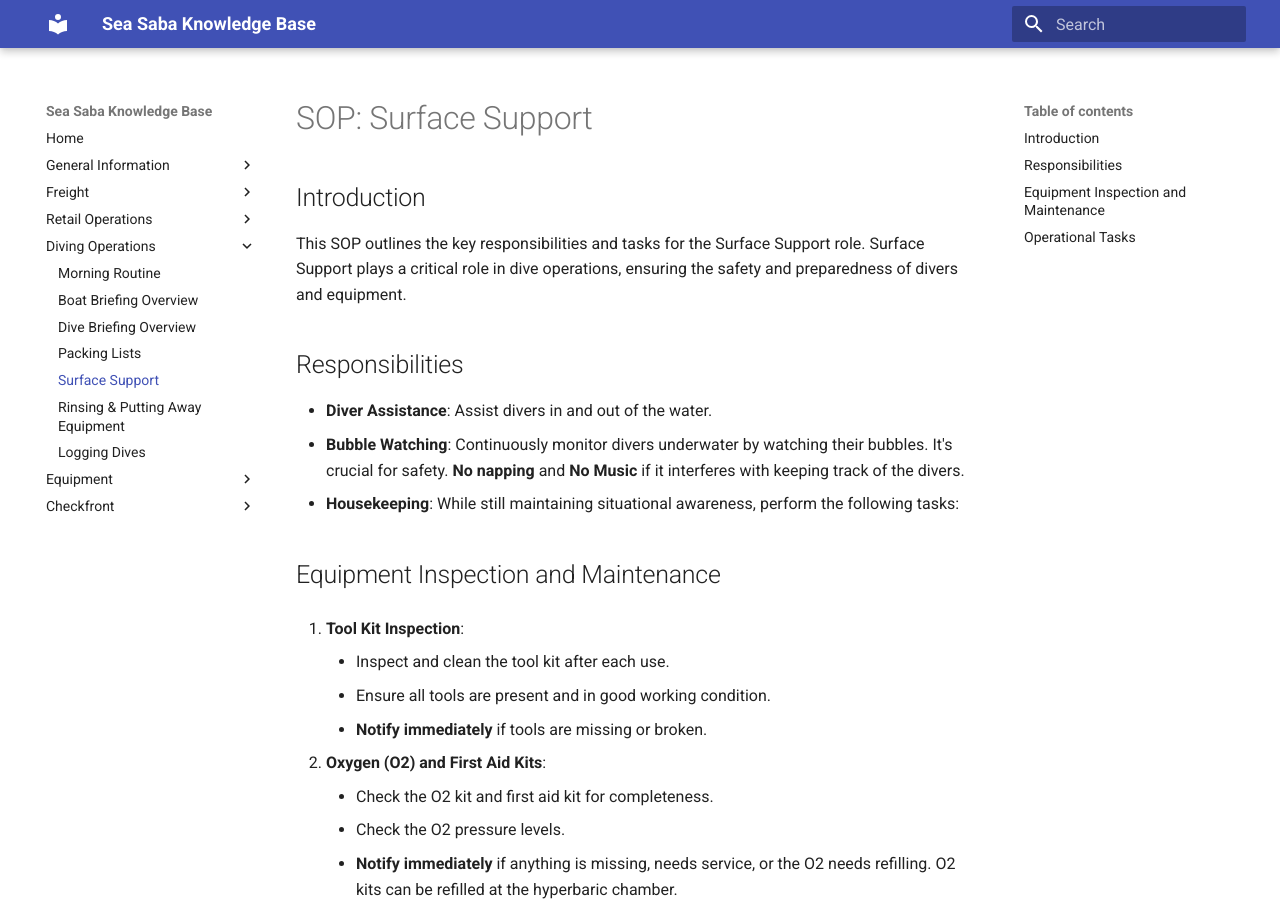
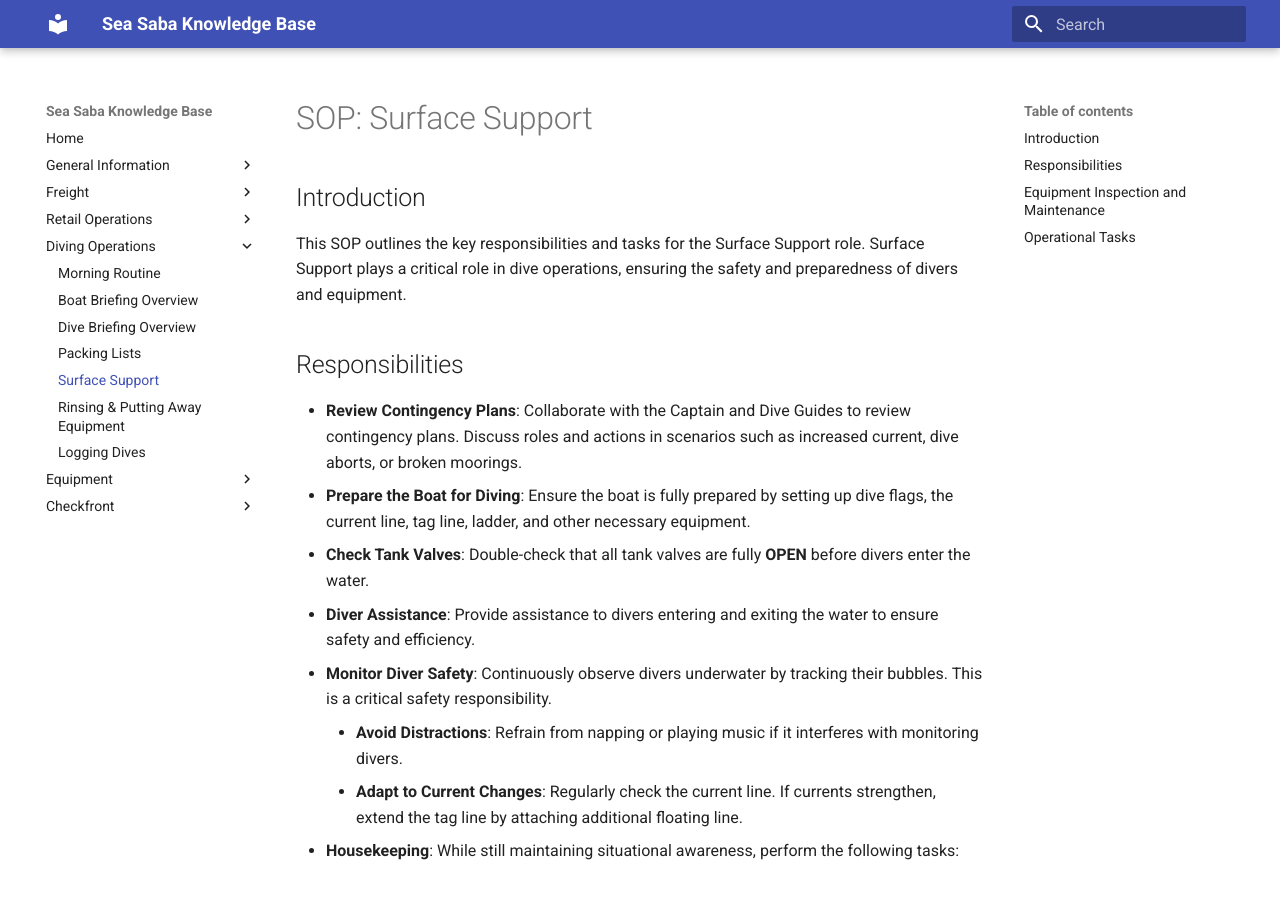
Before and after one commit to spizeck/Sea-Saba-Knowledge-Base, an MkDocs documentation site: the page built from docs/DiveOperations/SurfaceSupport.md, in a window 1280 px wide and 900 px high. Built offline with MkDocs 1.6.1 and Material for MkDocs 9.7.7, drawn with Linux system fonts in a browser that asks for light colours.

Commit message:
Update SurfaceSupport.md

```diff
--- a/docs/DiveOperations/SurfaceSupport.md
+++ b/docs/DiveOperations/SurfaceSupport.md
@@ -6,8 +6,13 @@ This SOP outlines the key responsibilities and tasks for the Surface Support rol
 
 ## Responsibilities
 
-- **Diver Assistance**: Assist divers in and out of the water.
-- **Bubble Watching**: Continuously monitor divers underwater by watching their bubbles. It's crucial for safety. **No napping** and **No Music** if it interferes with keeping track of the divers.
+- **Review Contingency Plans**: Collaborate with the Captain and Dive Guides to review contingency plans. Discuss roles and actions in scenarios such as increased current, dive aborts, or broken moorings.
+- **Prepare the Boat for Diving**: Ensure the boat is fully prepared by setting up dive flags, the current line, tag line, ladder, and other necessary equipment.
+- **Check Tank Valves**: Double-check that all tank valves are fully **OPEN** before divers enter the water.
+- **Diver Assistance**: Provide assistance to divers entering and exiting the water to ensure safety and efficiency.
+- **Monitor Diver Safety**: Continuously observe divers underwater by tracking their bubbles. This is a critical safety responsibility.
+    - **Avoid Distractions**: Refrain from napping or playing music if it interferes with monitoring divers.
+    - **Adapt to Current Changes**: Regularly check the current line. If currents strengthen, extend the tag line by attaching additional floating line.
 - **Housekeeping**: While still maintaining situational awareness, perform the following tasks:
 
 ## Equipment Inspection and Maintenance
```
